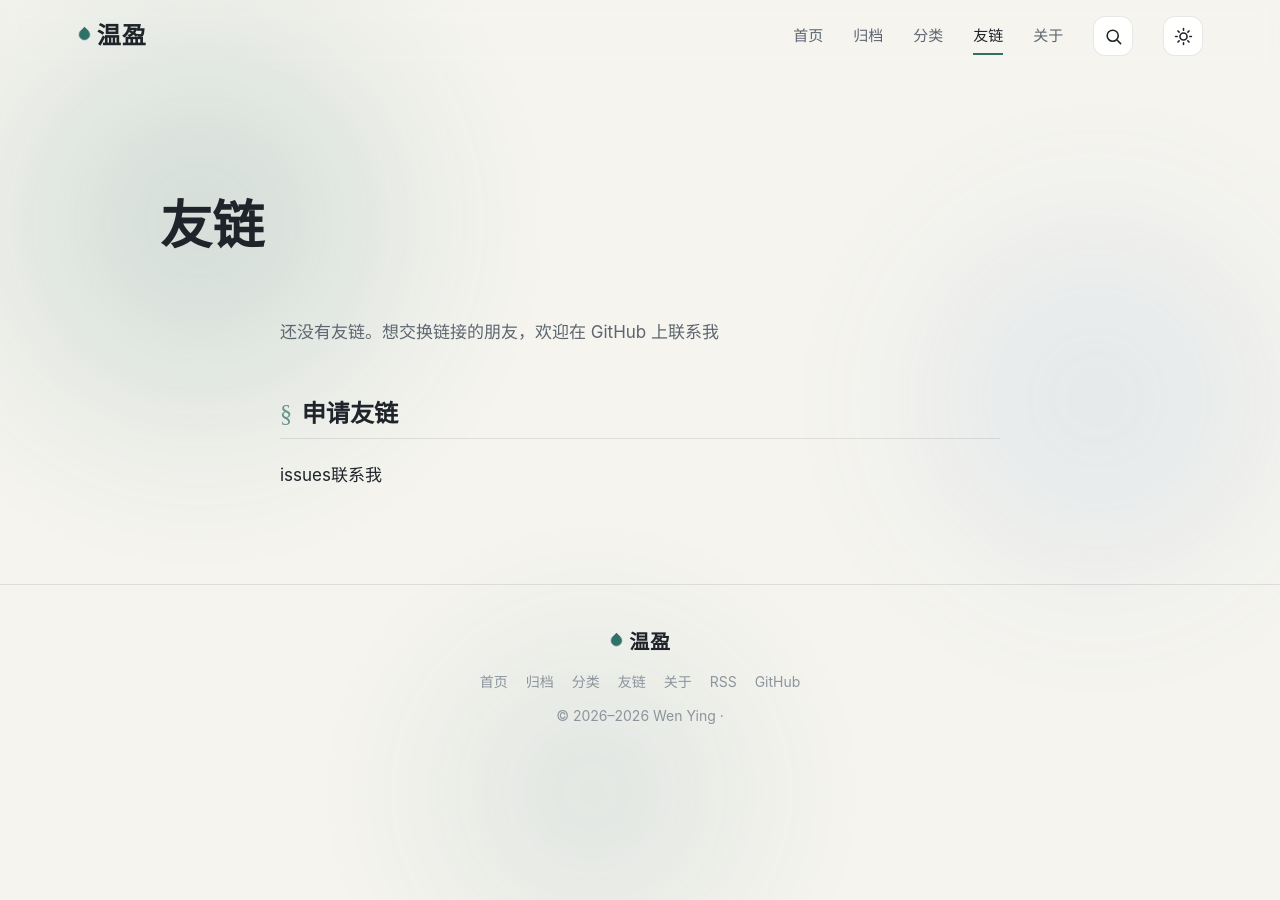
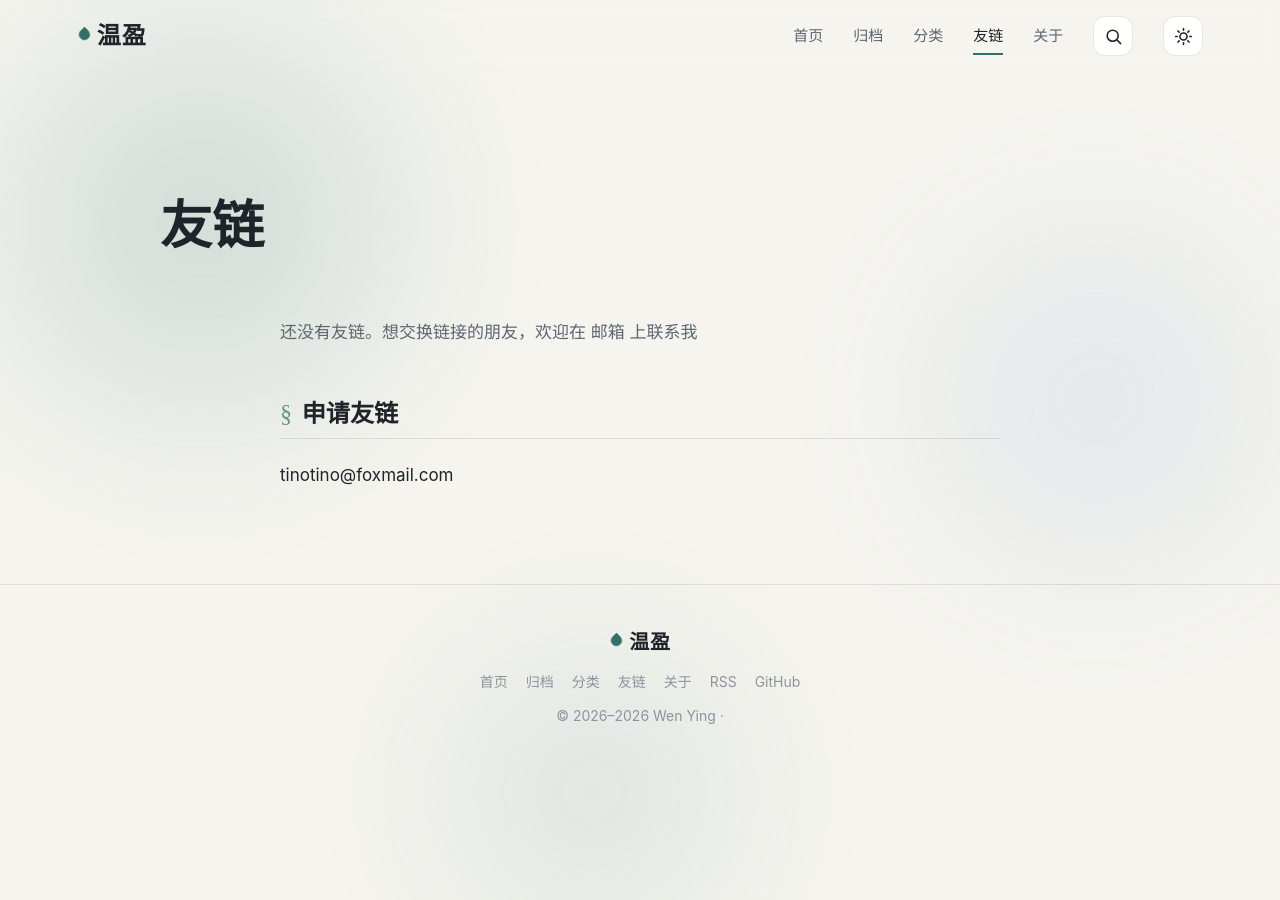
Before and after one commit to RedBagel/RedBagel.github.io, a Jekyll site: the page built from pages/links.md, in a window 1280 px wide. Built offline with Jekyll 4.4.1, drawn with Linux system fonts in a browser that asks for light colours; a style sheet for code colours, icons or effects is not loaded.

Commit message:
Update links.md

```diff
--- a/pages/links.md
+++ b/pages/links.md
@@ -23,9 +23,9 @@ permalink: /links/
 {% endfor %}
 </ul>
 {% else %}
-<p style="color:var(--text-soft)">还没有友链。想交换链接的朋友，欢迎在 GitHub 上联系我</p>
+<p style="color:var(--text-soft)">还没有友链。想交换链接的朋友，欢迎在 邮箱 上联系我</p>
 {% endif %}
 
 ## 申请友链
 
-issues联系我
+tinotino@foxmail.com
```
